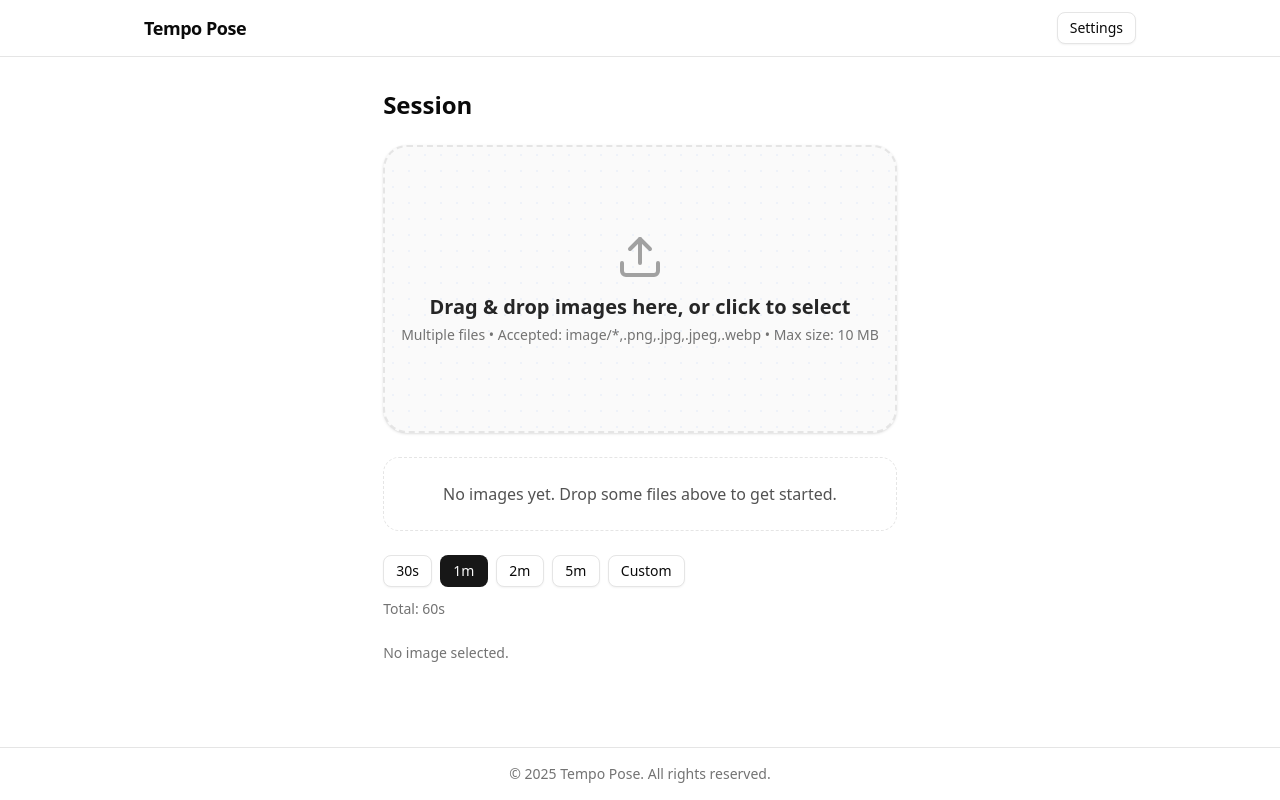
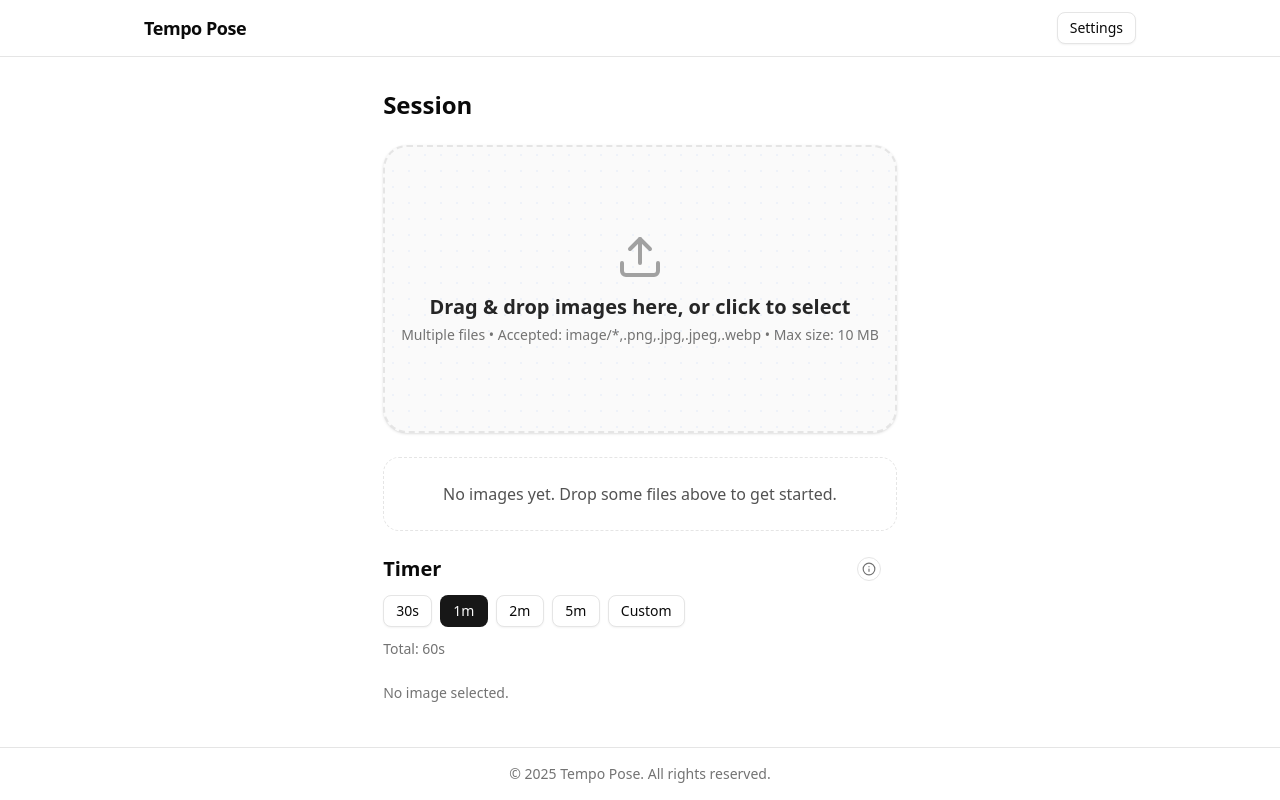
Before and after one commit to VicSchbt/tempo-pose, a React (Vite) app: page / in a window 1280 px wide. Built offline with nearby package versions, Linux system fonts and the light colour scheme.

Commit message:
feat(timer-controls): TEMPO-26 - add tooltip

```diff
--- a/package.json
+++ b/package.json
@@ -15,6 +15,7 @@
     "@radix-ui/react-dialog": "^1.1.15",
     "@radix-ui/react-label": "^2.1.8",
     "@radix-ui/react-slot": "^1.2.4",
+    "@radix-ui/react-tooltip": "^1.2.8",
     "@tailwindcss/vite": "^4.1.17",
     "class-variance-authority": "^0.7.1",
     "clsx": "^2.1.1",
--- a/src/components/timer/TimerControls.tsx
+++ b/src/components/timer/TimerControls.tsx
@@ -4,6 +4,7 @@ import type { TimerPresetId } from '@/types/core';
 import { Button } from '../ui/button';
 import { Input } from '../ui/input';
 import { Label } from '../ui/label';
+import { TimerHelpTooltip } from './TimerHelpTooltip';
 
 const PRESETS: { id: TimerPresetId; label: string; seconds: TimerPreset | null }[] = [
   { id: '30s', label: '30s', seconds: 30 },
@@ -52,7 +53,17 @@ export default function TimerControls() {
   };
 
   return (
-    <section aria-label="Timer controls" className="flex flex-col gap-3">
+    <section aria-label="Timer controls" className="flex w-full flex-col gap-3">
+      <header className="flex items-center justify-between gap-2">
+        <div className="flex flex-col gap-1">
+          <h2 id="timer-section-title" className="text-xl font-semibold">
+            Timer
+          </h2>
+        </div>
+
+        {/* Tooltip with “image advances every X seconds” */}
+        <TimerHelpTooltip />
+      </header>
       <div
         role="radiogroup"
         aria-label="Timer presets"
--- /dev/null
+++ b/src/components/timer/TimerHelpTooltip.tsx
@@ -0,0 +1,35 @@
+'use client';
+
+import { Info } from 'lucide-react';
+import { useStore } from '@/store';
+import { Tooltip, TooltipContent, TooltipProvider, TooltipTrigger } from '@/components/ui/tooltip';
+
+export function TimerHelpTooltip() {
+  const preset = useStore((s) => s.preset);
+  const customSeconds = useStore((s) => s.customSeconds);
+
+  const seconds = preset ?? customSeconds ?? 60;
+
+  const label = `Image advances every ${seconds} seconds.`;
+
+  return (
+    <TooltipProvider delayDuration={200}>
+      <Tooltip>
+        <TooltipTrigger asChild>
+          <button
+            type="button"
+            aria-label={label}
+            className="border-border text-muted-foreground hover:bg-muted focus-visible:ring-ring focus-visible:ring-offset-background inline-flex h-6 w-6 items-center justify-center rounded-full border focus-visible:ring-2 focus-visible:ring-offset-2 focus-visible:outline-none"
+          >
+            <Info className="h-3.5 w-3.5" aria-hidden="true" />
+          </button>
+        </TooltipTrigger>
+        <TooltipContent className="max-w-xs text-xs">
+          <p>
+            Image advances every <span className="font-semibold">{seconds}</span> seconds.
+          </p>
+        </TooltipContent>
+      </Tooltip>
+    </TooltipProvider>
+  );
+}
--- /dev/null
+++ b/src/components/ui/tooltip.tsx
@@ -0,0 +1,59 @@
+import * as React from "react"
+import * as TooltipPrimitive from "@radix-ui/react-tooltip"
+
+import { cn } from "@/lib/utils"
+
+function TooltipProvider({
+  delayDuration = 0,
+  ...props
+}: React.ComponentProps<typeof TooltipPrimitive.Provider>) {
+  return (
+    <TooltipPrimitive.Provider
+      data-slot="tooltip-provider"
+      delayDuration={delayDuration}
+      {...props}
+    />
+  )
+}
+
+function Tooltip({
+  ...props
+}: React.ComponentProps<typeof TooltipPrimitive.Root>) {
+  return (
+    <TooltipProvider>
+      <TooltipPrimitive.Root data-slot="tooltip" {...props} />
+    </TooltipProvider>
+  )
+}
+
+function TooltipTrigger({
+  ...props
+}: React.ComponentProps<typeof TooltipPrimitive.Trigger>) {
+  return <TooltipPrimitive.Trigger data-slot="tooltip-trigger" {...props} />
+}
+
+function TooltipContent({
+  className,
+  sideOffset = 0,
+  children,
+  ...props
+}: React.ComponentProps<typeof TooltipPrimitive.Content>) {
+  return (
+    <TooltipPrimitive.Portal>
+      <TooltipPrimitive.Content
+        data-slot="tooltip-content"
+        sideOffset={sideOffset}
+        className={cn(
+          "bg-foreground text-background animate-in fade-in-0 zoom-in-95 data-[state=closed]:animate-out data-[state=closed]:fade-out-0 data-[state=closed]:zoom-out-95 data-[side=bottom]:slide-in-from-top-2 data-[side=left]:slide-in-from-right-2 data-[side=right]:slide-in-from-left-2 data-[side=top]:slide-in-from-bottom-2 z-50 w-fit origin-(--radix-tooltip-content-transform-origin) rounded-md px-3 py-1.5 text-xs text-balance",
+          className
+        )}
+        {...props}
+      >
+        {children}
+        <TooltipPrimitive.Arrow className="bg-foreground fill-foreground z-50 size-2.5 translate-y-[calc(-50%_-_2px)] rotate-45 rounded-[2px]" />
+      </TooltipPrimitive.Content>
+    </TooltipPrimitive.Portal>
+  )
+}
+
+export { Tooltip, TooltipTrigger, TooltipContent, TooltipProvider }
--- /dev/null
+++ b/src/lib/timer.ts
@@ -0,0 +1,40 @@
+import type { TimerPresetId } from '@/types/core';
+
+/**
+ * Fixed mapping for non-custom presets.
+ * Keeping this in one place makes it easy to reuse + test.
+ */
+export const PRESET_SECONDS: Record<Exclude<TimerPresetId, 'custom'>, number> = {
+  '30s': 30,
+  '60s': 60,
+  '2m': 120,
+  '5m': 300,
+};
+
+/**
+ * Resolve the number of seconds for the current preset.
+ * - For fixed presets, we ignore customSeconds and return the fixed value.
+ * - For "custom", we fall back to 60s if no value is provided.
+ * - We clamp to at least 1s to avoid a 0 / negative timer.
+ */
+export function resolveTimerSeconds(
+  preset: TimerPresetId,
+  customSeconds: number | null | undefined,
+): number {
+  if (preset === 'custom') {
+    const value = customSeconds ?? 60; // sensible default
+    return Math.max(1, value);
+  }
+
+  return PRESET_SECONDS[preset];
+}
+
+/**
+ * Same as above, but expressed directly in milliseconds for the timer engine.
+ */
+export function resolveTimerDurationMs(
+  preset: TimerPresetId,
+  customSeconds: number | null | undefined,
+): number {
+  return resolveTimerSeconds(preset, customSeconds) * 1000;
+}
```
Also changed, not shown: 1 other file (tests, documents, lock files or other folders).
